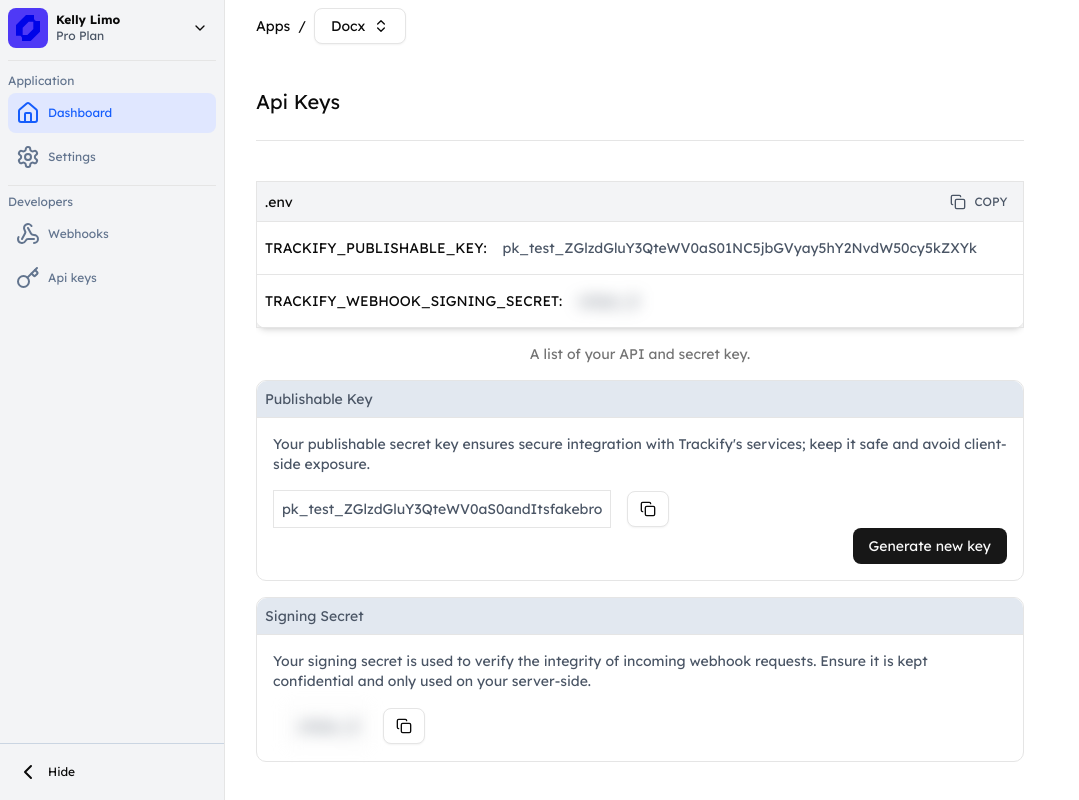
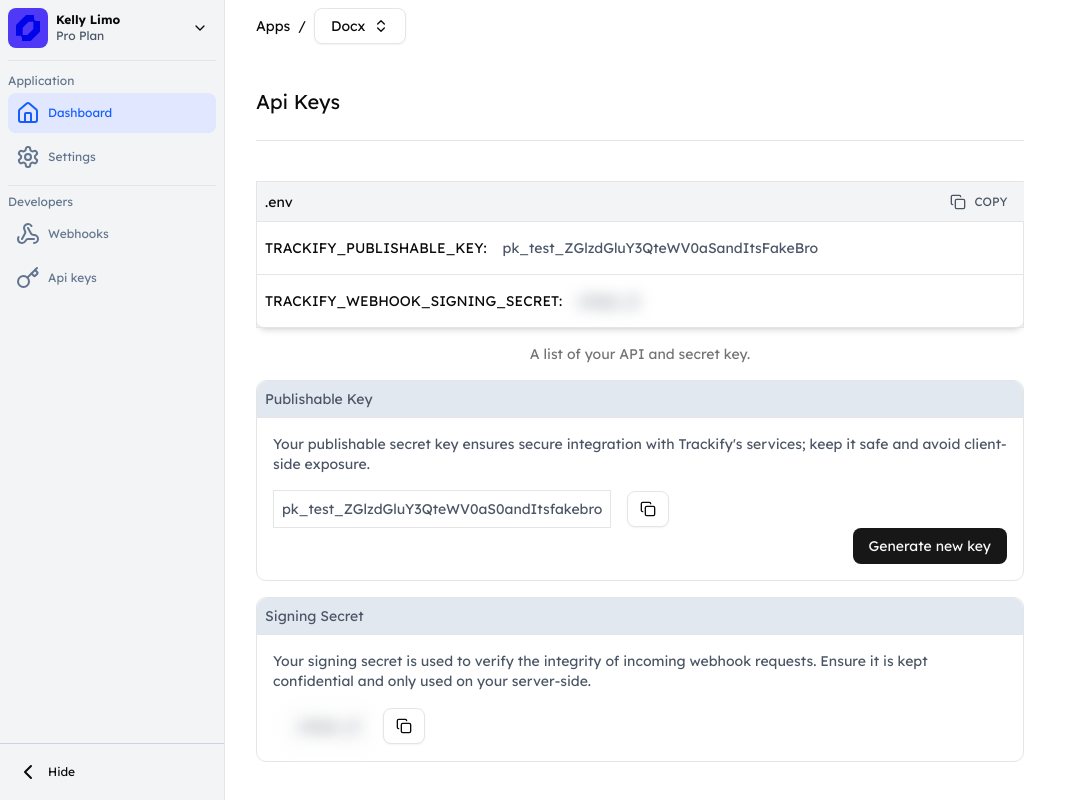
Before and after one commit to Lymore01/trackify-dev, a Next.js app: page /dashboard/1/api in a window 1280 px wide. Shown: the whole page, without its empty margins (0-1079 px from the left). Built offline with nearby package versions, Linux system fonts and the light colour scheme.

Commit message:
Update api-table.tsx

```diff
--- a/components/tables/api-table.tsx
+++ b/components/tables/api-table.tsx
@@ -39,7 +39,7 @@
             <p className="inline-flex ">
               TRACKIFY_PUBLISHABLE_KEY:{" "}
               <span className="ml-4 text-sm text-gray-600">
-                pk_test_ZGlzdGluY3QteWV0aS01NC5jbGVyay5hY2NvdW50cy5kZXYk{" "}
+                pk_test_ZGlzdGluY3QteWV0aSandItsFakeBro{" "}
               </span>
             </p>
           </TableCell>
```
